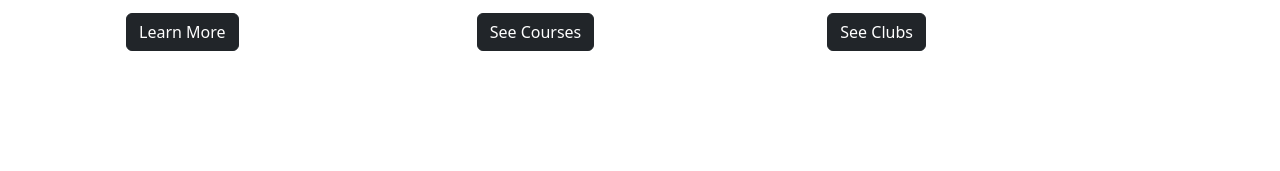
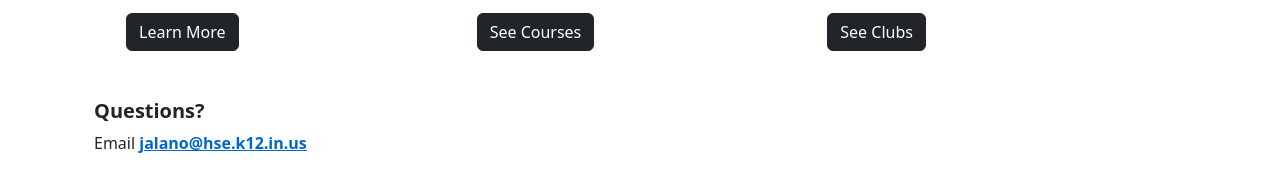
Before and after one commit to nylonshah/HSECS, a plain HTML site: page index.html in a window 1280 px wide. Shown: the part 725-896 px from the top of the page. Before the commit the page ends 824 px from the top, so only its background shows below. Drawn offline with nearby package versions, Linux system fonts and the light colour scheme.

Commit message:
Added help section

```diff
--- a/index.html
+++ b/index.html
@@ -96,6 +96,10 @@
         </div>
       </div>
     </div>
+    <div class="container-md help">
+      <h5><span>Questions?</span></h5>
+        <p>Email <span style="color: #0066CC; text-decoration:underline;">jalano@hse.k12.in.us</span></p>
+    </div>
   </div>
   <script src="https://cdn.jsdelivr.net/npm/bootstrap@5.3.0-alpha1/dist/js/bootstrap.bundle.min.js" integrity="sha384-w76AqPfDkMBDXo30jS1Sgez6pr3x5MlQ1ZAGC+nuZB+EYdgRZgiwxhTBTkF7CXvN" crossorigin="anonymous"></script>
 </body>
```
